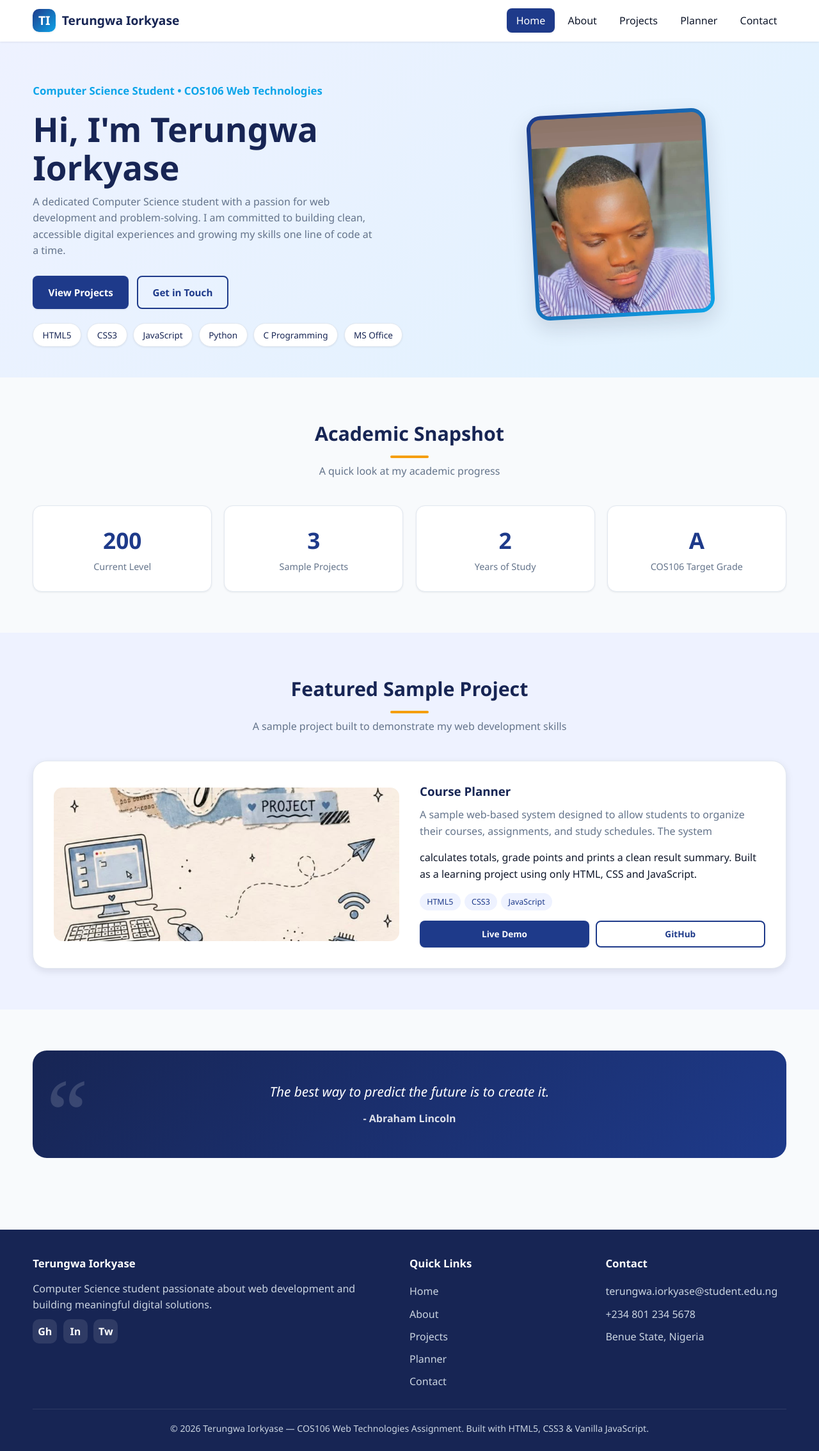
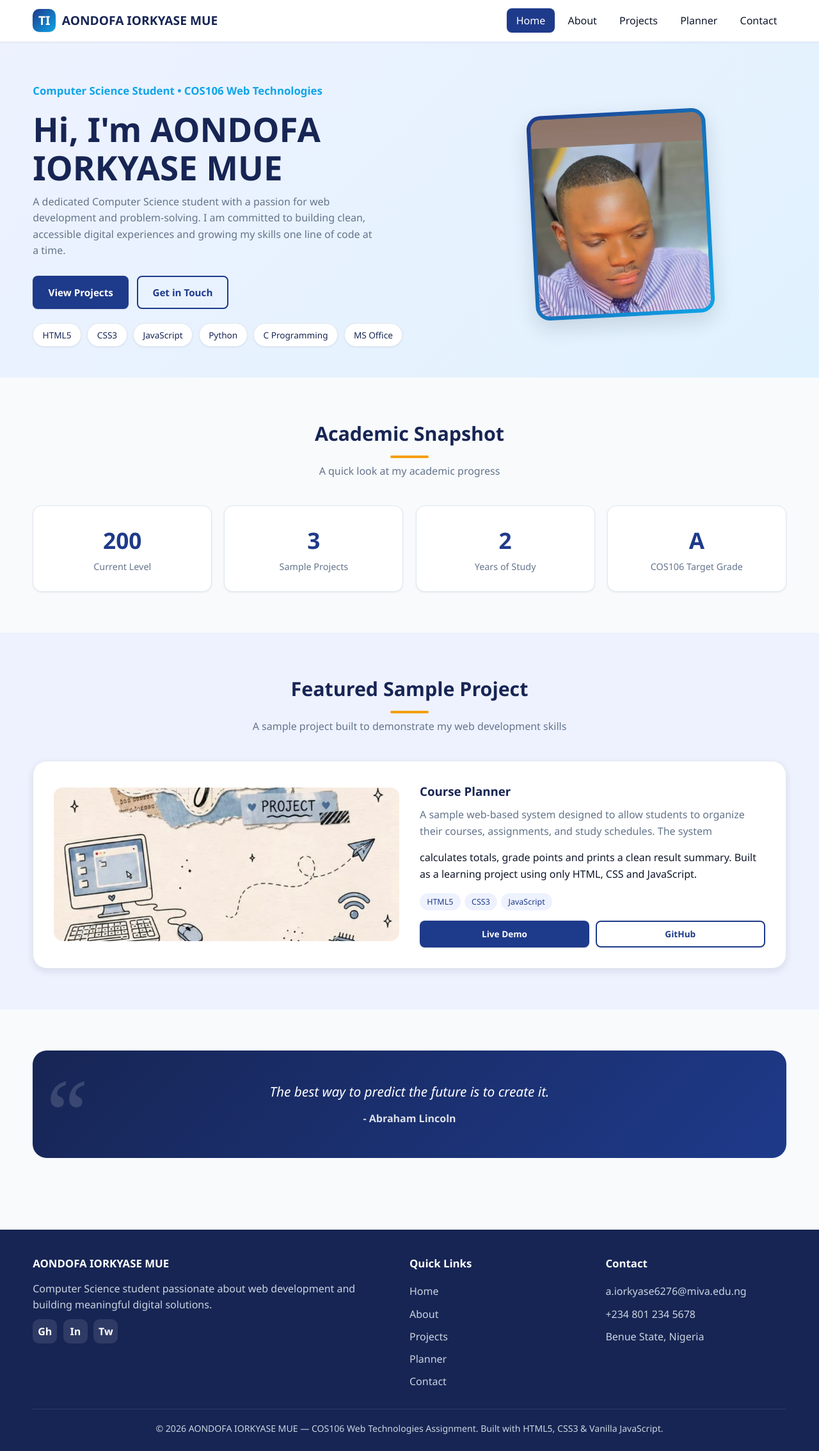
Before and after one commit to collinsmue/miva-student-lab-, a plain HTML site: page index.html in a window 1280 px wide. Shown: the whole page at 64% size. Drawn offline with Linux system fonts and the light colour scheme.

Commit message:
Update personal details across site

```diff
--- a/index.html
+++ b/index.html
@@ -3,8 +3,8 @@
 <head>
   <meta charset="UTF-8" />
   <meta name="viewport" content="width=device-width, initial-scale=1.0" />
-  <meta name="description" content="Student Portfolio of Terungwa Iorkyase - Computer Science student, COS106 Web Technologies." />
-  <title>Terungwa Iorkyase | Student Portfolio</title>
+  <meta name="description" content="Student Portfolio of AONDOFA IORKYASE MUE - Computer Science student, COS106 Web Technologies." />
+  <title>AONDOFA IORKYASE MUE | Student Portfolio</title>
   <link rel="stylesheet" href="css/style.css" />
 </head>
 <body>
@@ -15,7 +15,7 @@
       <nav class="nav" aria-label="Main navigation">
         <a href="index.html" class="brand">
           <span class="logo-dot">TI</span>
-          <span>Terungwa Iorkyase</span>
+          <span>AONDOFA IORKYASE MUE</span>
         </a>
         <button class="nav-toggle" aria-label="Toggle navigation" aria-expanded="false">
           <span></span><span></span><span></span>
@@ -41,7 +41,7 @@
 
           <div class="hero-text fade-in">
             <span class="role">Computer Science Student &bull; COS106 Web Technologies</span>
-            <h1>Hi, I'm Terungwa Iorkyase</h1>
+            <h1>Hi, I'm AONDOFA IORKYASE MUE</h1>
             <p>
               A dedicated Computer Science student with a passion for web development
               and problem-solving. I am committed to building clean, accessible
@@ -64,7 +64,7 @@
           <div class="hero-photo fade-in">
             <div class="photo-frame">
               <!-- Add your photo here as student.jpeg -->
-              <img src="images/student.jpeg" alt="Portrait photograph of Terungwa Iorkyase" />
+              <img src="images/student.jpeg" alt="Portrait photograph of AONDOFA IORKYASE MUE" />
             </div>
           </div>
 
@@ -143,7 +143,7 @@
     <div class="container">
       <div class="footer-grid">
         <div class="footer-col">
-          <h4>Terungwa Iorkyase</h4>
+          <h4>AONDOFA IORKYASE MUE</h4>
           <p>Computer Science student passionate about web development and building meaningful digital solutions.</p>
           <div class="social-links">
             <a href="#" aria-label="GitHub">Gh</a>
@@ -161,13 +161,13 @@
         </div>
         <div class="footer-col">
           <h4>Contact</h4>
-          <a href="mailto:terungwa.iorkyase@student.edu.ng">terungwa.iorkyase@student.edu.ng</a>
+          <a href="mailto:a.iorkyase6276@miva.edu.ng">a.iorkyase6276@miva.edu.ng</a>
           <a href="tel:+2348012345678">+234 801 234 5678</a>
           <a href="#">Benue State, Nigeria</a>
         </div>
       </div>
       <div class="footer-bottom">
-        &copy; 2026 Terungwa Iorkyase &mdash; COS106 Web Technologies Assignment.
+        &copy; 2026 AONDOFA IORKYASE MUE &mdash; COS106 Web Technologies Assignment.
         Built with HTML5, CSS3 &amp; Vanilla JavaScript.
       </div>
     </div>
```
Also changed, not shown: about.html (+8 -8 lines), contact.html (+8 -8 lines), planner.html (+6 -6 lines), projects.html (+6 -6 lines).
